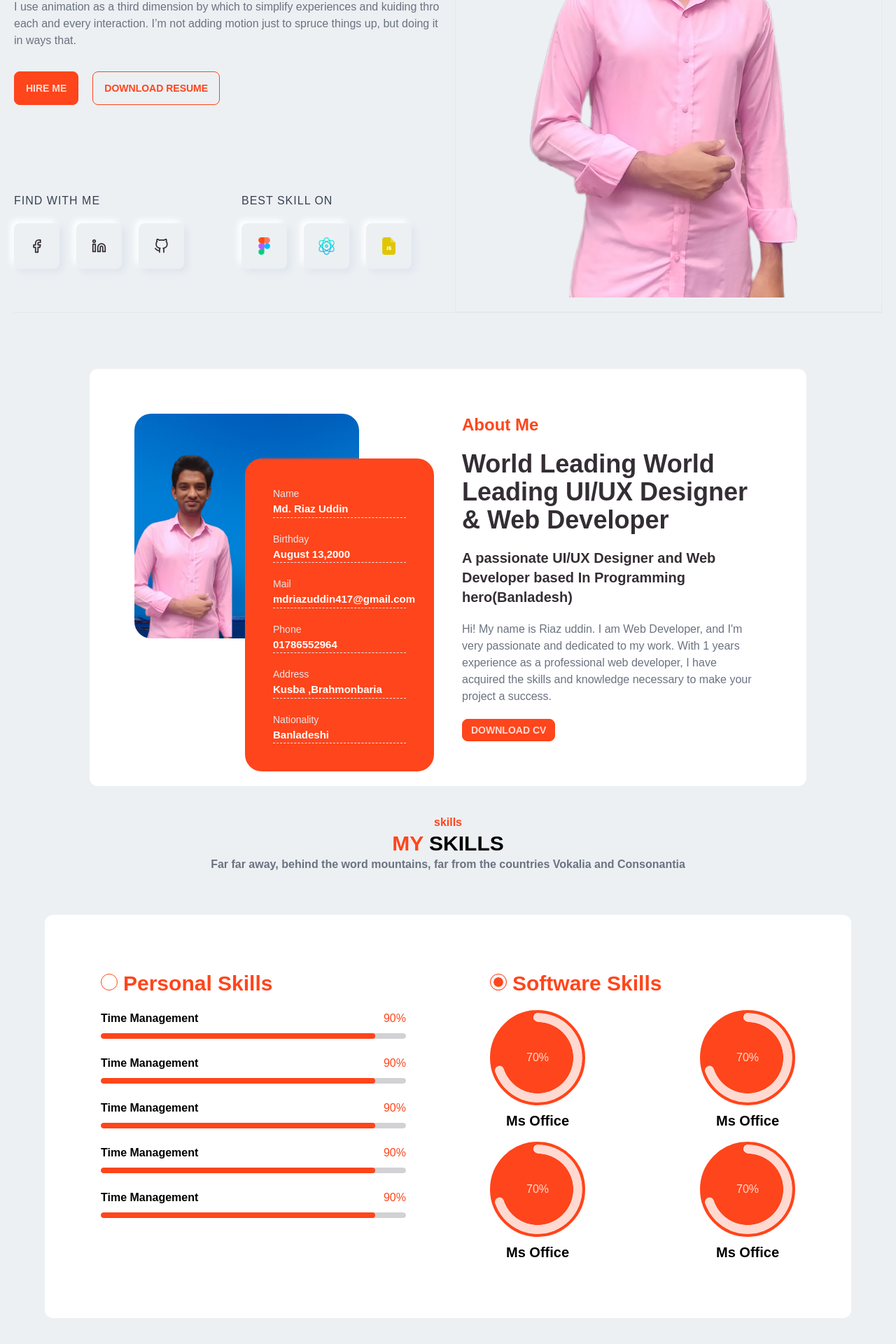
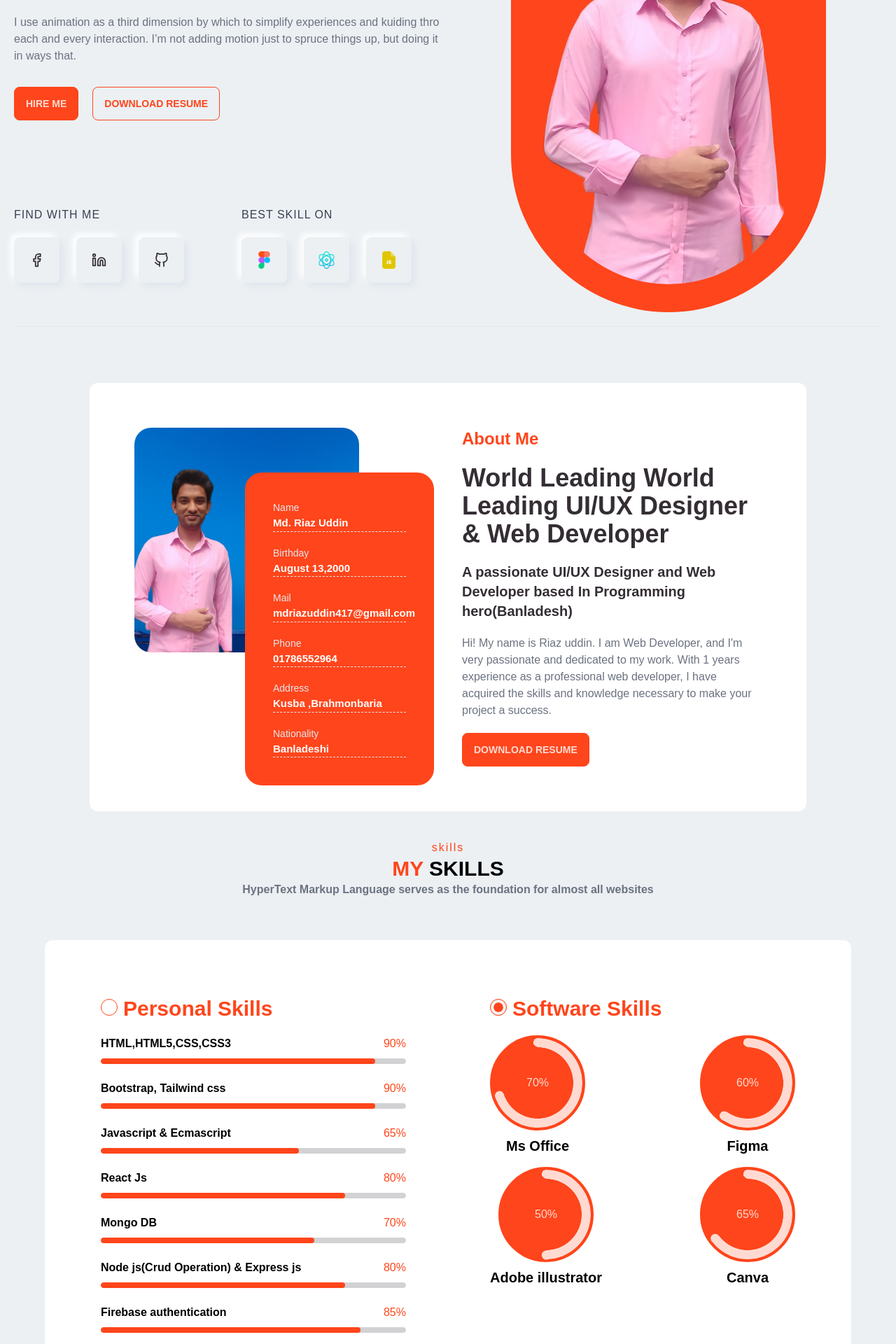
Before and after one commit to mdriazuddin417/my-portfolio, a React (Create React App) app: page / in a window 1280 px wide. Shown: the part 400-2320 px from the top of the page at 70% size. Built offline with nearby package versions, Linux system fonts and the light colour scheme; no server answers.

Commit message:
home pic added

```diff
--- a/src/App.js
+++ b/src/App.js
@@ -1,6 +1,7 @@
 import About from "./pages/About";
 import Blogs from "./pages/Blogs";
 import Contact from "./pages/Contact";
+import Footer from "./pages/Footer";
 import Header from "./pages/Header";
 import Home from "./pages/Home";
 import Projects from "./pages/Projects";
@@ -18,6 +19,7 @@ function App() {
       <Projects />
       <Blogs />
       <Contact />
+      <Footer />
     </div>
   );
 }
--- a/src/pages/About.js
+++ b/src/pages/About.js
@@ -69,7 +69,9 @@ const About = () => {
             professional web developer, I have acquired the skills and knowledge
             necessary to make your project a success.
           </p>
-          <button className="btn btn-secondary btn-sm ">download cv </button>
+          <a href="https://doc-00-3s-docs.googleusercontent.com/docs/securesc/u5obelna3pajg2s82r80hlpd4d1qqp3d/kfditm19j3llpatki8jqosn44ki9osc7/1654879425000/03838755268792961291/03838755268792961291/1bGy_EAYOTgwqA1eNMA7bkEf2DnyK_A1F?e=download&ax=ACxEAsYHD4uwjTCL0kiUx9rvtt-P7O7_HER1N7otAa5OhubyHNCUTTvyiimDziK1vB3k9IC%20Show%20in%20folder">
+            <button className="btn btn-secondary mt-5">Download Resume</button>
+          </a>
         </div>
       </div>
     </div>
--- a/src/pages/Header.js
+++ b/src/pages/Header.js
@@ -1,5 +1,5 @@
 import React from "react";
-
+import photo from "../image/photo3.png";
 const Header = () => {
   const menu = (
     <>
@@ -50,7 +50,9 @@ const Header = () => {
             {menu}
           </ul>
         </div>
-        <a class=" normal-case text-xl">daisyUI</a>
+        <a class=" normal-case text-xl">
+          <img src={photo} alt="" className="rounded-full w-[70px] h-[70px]" />
+        </a>
       </div>
       <div class="navbar-end hidden lg:flex">
         <ul class="menu menu-horizontal p-0 space-x-2">{menu}</ul>
--- a/src/pages/Home.js
+++ b/src/pages/Home.js
@@ -29,10 +29,14 @@ const Home = () => {
               adding motion just to spruce things up, but doing it in ways that.
             </p>
             <div className="flex  justify-start items-center gap-5">
-              <button className="btn btn-secondary">Hire me</button>
-              <button className="btn btn-outline btn-secondary">
-                Download Resume
-              </button>
+              <a href="#contact">
+                <button className="btn btn-secondary">Hire me</button>
+              </a>
+              <a href="https://doc-00-3s-docs.googleusercontent.com/docs/securesc/u5obelna3pajg2s82r80hlpd4d1qqp3d/kfditm19j3llpatki8jqosn44ki9osc7/1654879425000/03838755268792961291/03838755268792961291/1bGy_EAYOTgwqA1eNMA7bkEf2DnyK_A1F?e=download&ax=ACxEAsYHD4uwjTCL0kiUx9rvtt-P7O7_HER1N7otAa5OhubyHNCUTTvyiimDziK1vB3k9IC%20Show%20in%20folder">
+                <button className="btn btn-outline btn-secondary">
+                  Download Resume
+                </button>
+              </a>
             </div>
           </div>
           <div className="grid lg:grid-cols-2 md:lg-grid-cols-2 grid-cols-1 gap-10 ">
@@ -41,13 +45,19 @@ const Home = () => {
                 find with me
               </p>
               <div className="space-x-6 flex">
-                <a href="#">
+                <a
+                  target="_blank"
+                  href="https://web.facebook.com/md.riaj.9085790"
+                >
                   <FiFacebook className="icon" />
                 </a>
-                <a href="#">
+                <a
+                  target="_blank"
+                  href="https://www.linkedin.com/in/riaz-uddin-457421214/"
+                >
                   <FiLinkedin className="icon" />
                 </a>
-                <a href="#">
+                <a target="_blank" href="https://github.com/mdriazuddin417">
                   <FiGithub className="icon" />
                 </a>
               </div>
@@ -61,18 +71,21 @@ const Home = () => {
                   <img
                     src={figma}
                     className="shadow-2xl rounded-lg w-[65px] h-[65px] p-5 my-shadow-icon"
+                    alt=""
                   />
                 </a>
                 <a href="#">
                   <img
                     src={react}
                     className="shadow-2xl rounded-lg w-[65px] h-[65px] p-5 my-shadow-icon"
+                    alt=""
                   />
                 </a>
                 <a href="#">
                   <img
                     src={js}
                     className="shadow-2xl rounded-lg w-[65px] h-[65px] p-5 my-shadow-icon"
+                    alt=""
                   />
                 </a>
               </div>
@@ -80,8 +93,12 @@ const Home = () => {
           </div>
         </div>
         <div>
-          <div className=" p-5 flex justify-center items-center border">
-            <img src={img} alt="" className="h-[700px] w-[500]" />
+          <div className=" p-5 flex justify-center items-center ">
+            <img
+              src={img}
+              alt=""
+              className="lg:h-[700px] lg:w-[450px] h-[500px] w-[350px]  bg-primary rounded-full p-10"
+            />
           </div>
         </div>
       </div>
--- a/src/pages/ProjectModel.js
+++ b/src/pages/ProjectModel.js
@@ -5,7 +5,7 @@ const ProjectModel = ({ project, pic }) => {
   const [newPic, setNewPic] = useState("");
 
   return (
-    <div>
+    <div className="p-5">
       <input type="checkbox" id="my-modal-3" class="modal-toggle" />
       <div class="modal">
         <div class=" relative bg-white my-shadow-icon m-10 p-10 rounded-xl ">
--- a/src/pages/Projects.js
+++ b/src/pages/Projects.js
@@ -20,7 +20,7 @@ const Projects = () => {
   };
   return (
     <div id="projects" className="px-12">
-      <p className="text-center font-semibold text-secondary text-md">
+      <p className="text-center tracking-[2px] text-secondary text-md">
         VISIT MY PORTFOLIO AND KEEP YOUR FEEDBACK
       </p>
       <h3 className="text-4xl font-bold text-black text-center">
--- a/src/pages/Skills.js
+++ b/src/pages/Skills.js
@@ -4,13 +4,13 @@ const Skills = () => {
   return (
     <div id="skills">
       <div className="text-center pb-5 mb-10">
-        <p className="text-md text-secondary font-bold">skills</p>
+        <p className="text-md text-secondary tracking-[2px]">skills</p>
         <p className="text-center text-3xl text-black font-bold">
           <span className="text-primary">MY </span>SKILLS
         </p>
         <p className="text-md text-gray-500 font-semibold">
-          Far far away, behind the word mountains, far from the countries
-          Vokalia and Consonantia
+          HyperText Markup Language serves as the foundation for almost all
+          websites
         </p>
       </div>
       <div className="grid lg:grid-cols-2 md:grid-cols-2 grid-cols-1 gap-10 lg:w-[90%] lg:p-10 bg-white rounded-xl mx-auto">
@@ -28,7 +28,7 @@ const Skills = () => {
           <div className="mt-5 space-y-4">
             <div className="">
               <div class="flex justify-between items-center  text-black">
-                <h3 className="font-semibold">Time Management</h3>
+                <h3 className="font-semibold">HTML,HTML5,CSS,CSS3</h3>
                 <span className="text-secondary">90%</span>
               </div>
               <progress
@@ -39,7 +39,7 @@ const Skills = () => {
             </div>
             <div>
               <div class="flex justify-between items-center  text-black">
-                <h3 className="font-semibold">Time Management</h3>
+                <h3 className="font-semibold">Bootstrap, Tailwind css</h3>
                 <span className="text-secondary">90%</span>
               </div>
               <progress
@@ -50,34 +50,58 @@ const Skills = () => {
             </div>
             <div>
               <div class="flex justify-between items-center  text-black">
-                <h3 className="font-semibold">Time Management</h3>
-                <span className="text-secondary">90%</span>
+                <h3 className="font-semibold">Javascript & Ecmascript</h3>
+                <span className="text-secondary">65%</span>
               </div>
               <progress
                 class="progress progress-secondary w-full"
-                value="90"
+                value="65"
                 max="100"
               ></progress>
             </div>
             <div>
               <div class="flex justify-between items-center  text-black">
-                <h3 className="font-semibold">Time Management</h3>
-                <span className="text-secondary">90%</span>
+                <h3 className="font-semibold">React Js</h3>
+                <span className="text-secondary">80%</span>
               </div>
               <progress
                 class="progress progress-secondary w-full"
-                value="90"
+                value="80"
                 max="100"
               ></progress>
             </div>
             <div>
               <div class="flex justify-between items-center  text-black">
-                <h3 className="font-semibold">Time Management</h3>
-                <span className="text-secondary">90%</span>
+                <h3 className="font-semibold">Mongo DB</h3>
+                <span className="text-secondary">70%</span>
               </div>
               <progress
                 class="progress progress-secondary w-full"
-                value="90"
+                value="70"
+                max="100"
+              ></progress>
+            </div>
+            <div>
+              <div class="flex justify-between items-center  text-black">
+                <h3 className="font-semibold">
+                  Node js(Crud Operation) & Express js
+                </h3>
+                <span className="text-secondary">80%</span>
+              </div>
+              <progress
+                class="progress progress-secondary w-full"
+                value="80"
+                max="100"
+              ></progress>
+            </div>
+            <div>
+              <div class="flex justify-between items-center  text-black">
+                <h3 className="font-semibold">Firebase authentication</h3>
+                <span className="text-secondary">85%</span>
+              </div>
+              <progress
+                class="progress progress-secondary w-full"
+                value="85"
                 max="100"
               ></progress>
             </div>
@@ -94,9 +118,9 @@ const Skills = () => {
             Software Skills
           </h3>
 
-          <div className="mt-5 space-y-4">
+          <div className="mt-5 space-y-4  mt-10">
             <div className="flex justify-between items-center">
-              <div class="flex flex-col justify-center items-center ">
+              <div class="flex flex-col justify-between items-center ">
                 <div
                   class="radial-progress bg-secondary text-primary-content border-4 border-primary"
                   style={{ "--value": "70", "--size": "8rem" }}
@@ -110,33 +134,33 @@ const Skills = () => {
               <div class="flex flex-col justify-center items-center ">
                 <div
                   class="radial-progress bg-secondary text-primary-content border-4 border-primary"
-                  style={{ "--value": "70", "--size": "8rem" }}
+                  style={{ "--value": "60", "--size": "8rem" }}
                 >
-                  70%
+                  60%
                 </div>
-                <h3 className="font-bold text-black pt-2 text-xl">Ms Office</h3>
+                <h3 className="font-bold text-black pt-2 text-xl">Figma</h3>
               </div>
             </div>
             <div className="flex justify-between items-center">
               <div class="flex flex-col justify-center items-center ">
                 <div
                   class="radial-progress bg-secondary text-primary-content border-4 border-primary"
-                  style={{ "--value": "70", "--size": "8rem" }}
+                  style={{ "--value": "50", "--size": "8rem" }}
                 >
-                  70%
+                  50%
                 </div>
                 <h3 className="font-bold text-black pt-2  text-xl">
-                  Ms Office
+                  Adobe illustrator
                 </h3>
               </div>
               <div class="flex flex-col justify-center items-center ">
                 <div
                   class="radial-progress bg-secondary text-primary-content border-4 border-primary"
-                  style={{ "--value": "70", "--size": "8rem" }}
+                  style={{ "--value": "65", "--size": "8rem" }}
                 >
-                  70%
+                  65%
                 </div>
-                <h3 className="font-bold text-black pt-2 text-xl">Ms Office</h3>
+                <h3 className="font-bold text-black pt-2 text-xl">Canva</h3>
               </div>
             </div>
           </div>
```
Also changed, not shown: src/pages/Contact.js (+9 -3 lines), src/pages/Footer.js (added, +17 -0 lines), src/pages/Project.js (+7 -5 lines), src/image/photo3.png (added).
